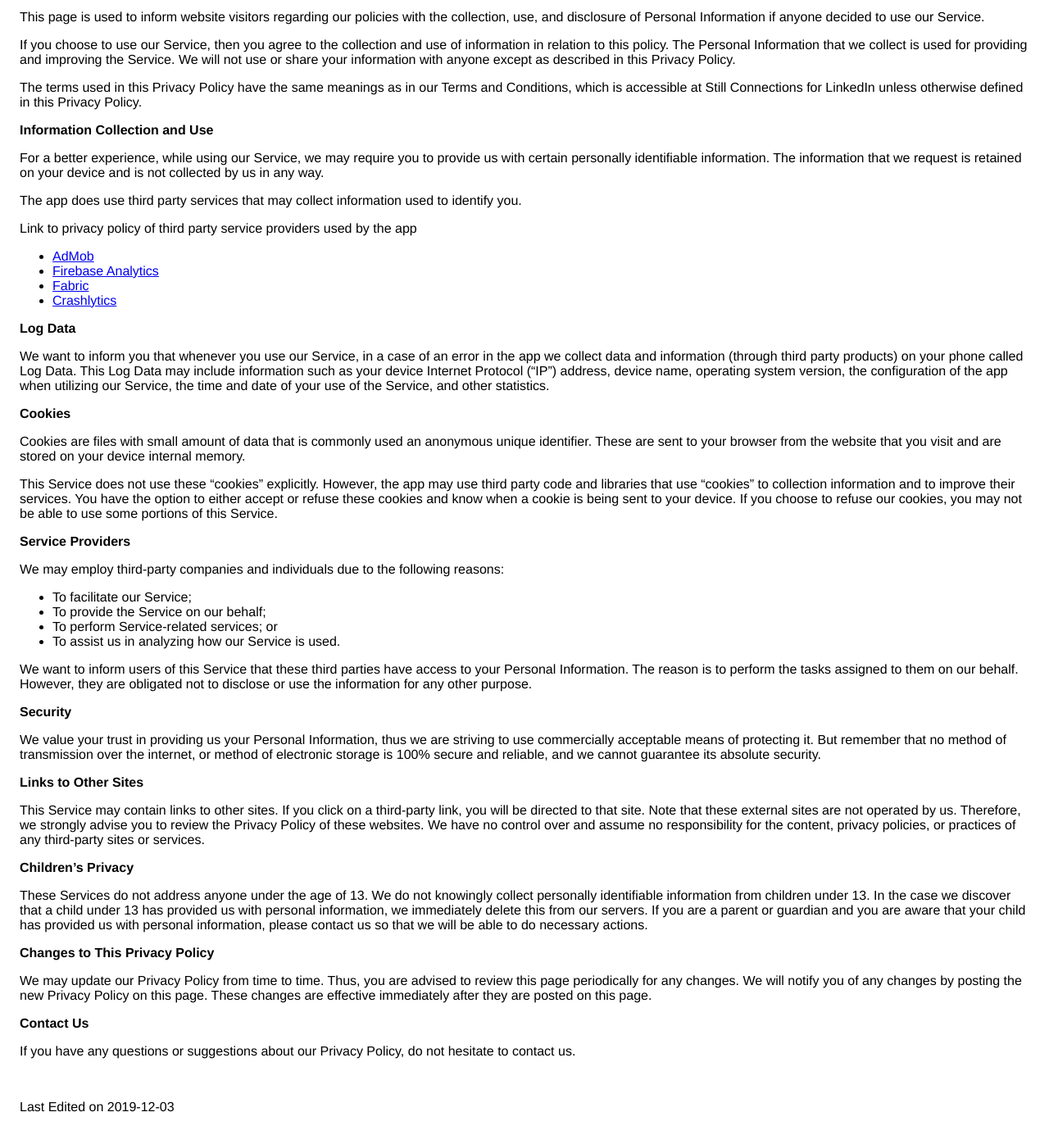
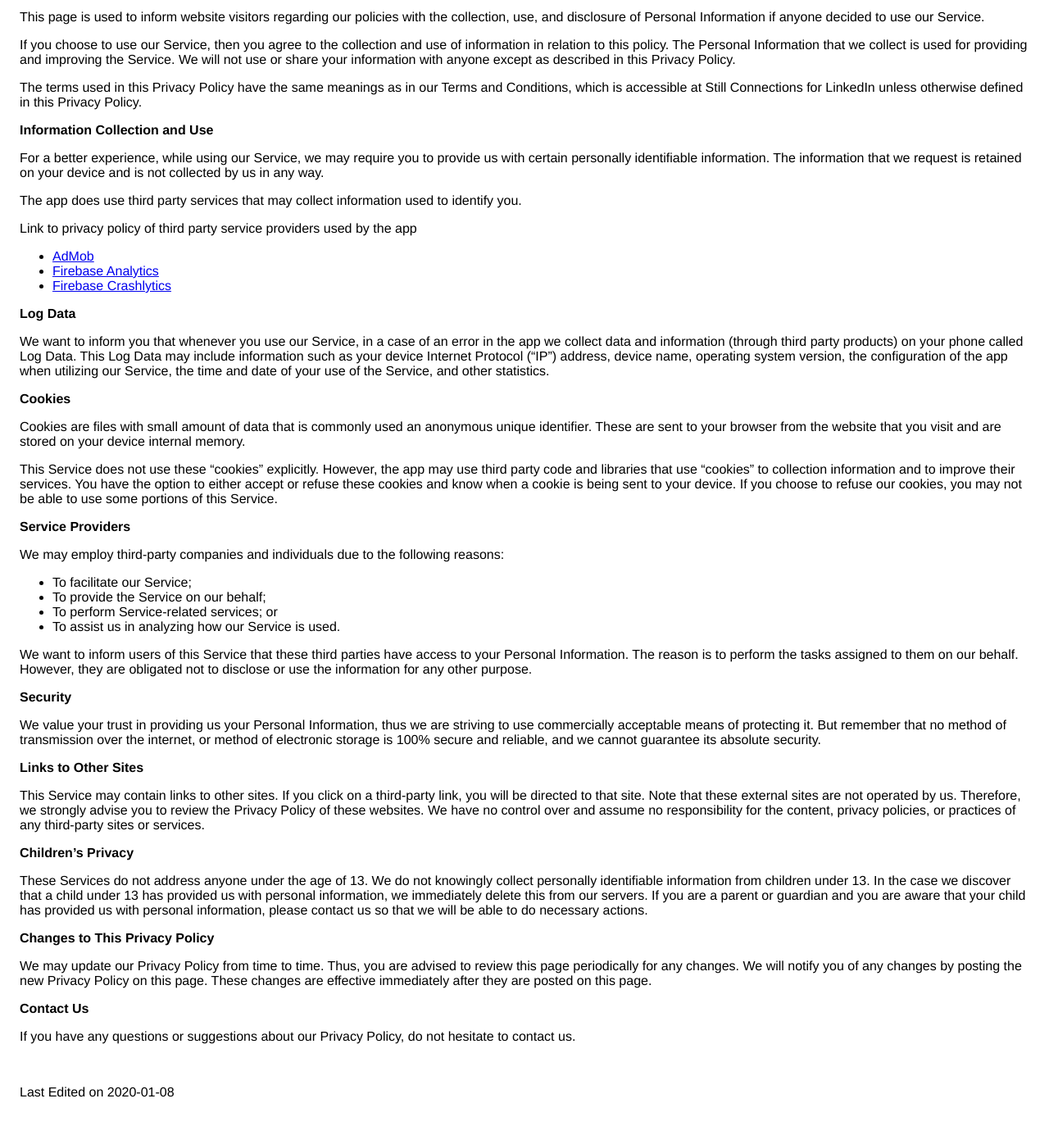
Before and after one commit to angelsubirana/connections, a Jekyll site: the page privacy.html, which Jekyll copies as it is, in a window 1280 px wide and 1400 px high, scrolled down 114 px. Shown: the top 1396 px of the window at 82% size. Built offline with Jekyll 4.4.1, drawn with Linux system fonts in a browser that asks for light colours.

Commit message:
no message

```diff
--- a/privacy.html
+++ b/privacy.html
@@ -32,9 +32,8 @@
         <ul>
             <!---->
             <li><a href="https://support.google.com/admob/answer/6128543?hl=en" target="_blank">AdMob</a></li>
-            <li><a href="https://firebase.google.com/policies/analytics" target="_blank">Firebase Analytics</a></li>
-            <li><a href="https://fabric.io/privacy" target="_blank">Fabric</a></li>
-            <li><a href="http://try.crashlytics.com/terms/privacy-policy.pdf" target="_blank">Crashlytics</a></li>
+            <li><a href="https://firebase.google.com/terms/data-processing-terms" target="_blank">Firebase Analytics</a></li>
+            <li><a href="https://firebase.google.com/terms/crashlytics-app-distribution-data-processing-terms" target="_blank">Firebase Crashlytics</a></li>
             <!---->
         </ul>
     </div>
@@ -72,7 +71,7 @@
     <p>If you have any questions or suggestions about our Privacy Policy, do not hesitate to contact us.
     </p>
     <br>
-    <p>Last Edited on 2019-12-03</p>
+    <p>Last Edited on 2020-01-08</p>
 </body>
 
 </html>
```
